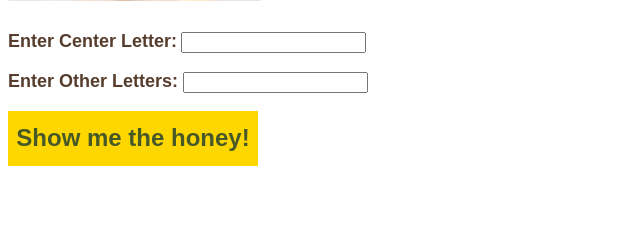
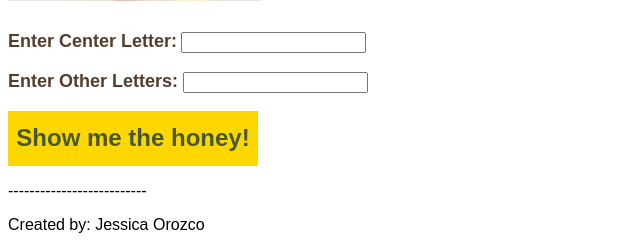
Before and after one commit to jessrozx/bee-genie, a Flask app: page / in a window 1280 px wide. Shown: the part 646-896 px from the top of the page, without its empty margins (0-640 px from the left). Before the commit the page ends 812 px from the top, so only its background shows below. Run offline with Flask 3, Linux system fonts and the light colour scheme.

Commit message:
Update index.html

```diff
--- a/templates/index.html
+++ b/templates/index.html
@@ -67,6 +67,9 @@
         <label for="other_letters">Enter Other Letters:</label>
         <input type="text" id="other_letters" name="other_letters" maxlength="6" required><br><br>
         <input type="submit" value="Show me the honey!">
+
     </form>
+    <p>--------------------------</p>
+    <p>Created by: Jessica Orozco</p>
 </body>
 </html>
```
